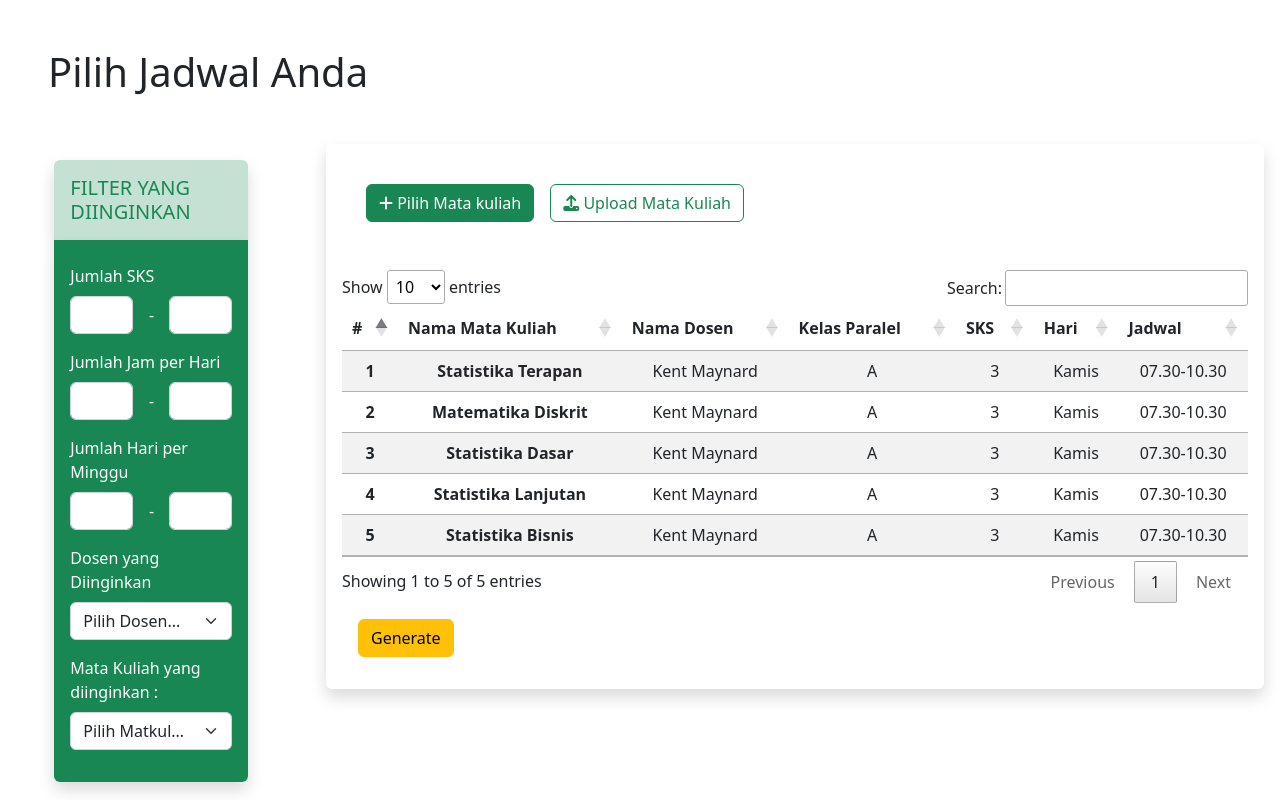
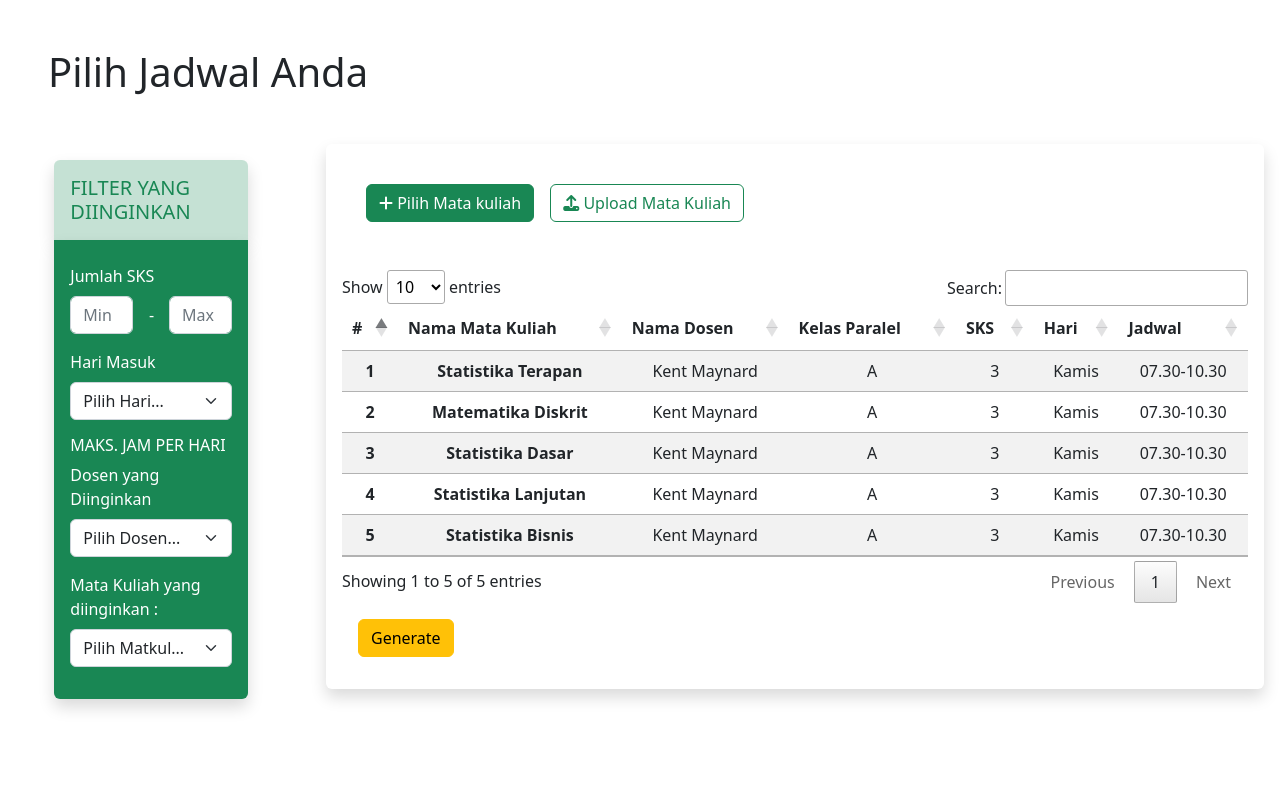
Before and after one commit to ChrisJulLimantoro/Scheduller-Project, a Flask app: page /pilihJadwal in a window 1280 px wide. Run offline with Flask 3, Linux system fonts and the light colour scheme; some libraries are stand-ins or nearby versions.

Commit message:
+ filtering maksimal jam per hari

```diff
--- a/templates/pilihJadwal.html
+++ b/templates/pilihJadwal.html
@@ -19,6 +19,54 @@
       $(".generateButton").click(function () {
         $(".loader").show().delay(2000).fadeOut();
         $(".boxHasil").hide().delay(2000).fadeIn();
+      });
+
+      $("#senin").click(function () {
+        if ($("#senin").is(":checked")) {
+          $(".jamSenin").css("display", "block");
+        } else {
+          $(".jamSenin").css("display", "none");
+        }
+      })
+
+      $("#selasa").click(function () {
+        if ($("#selasa").is(":checked")) {
+          $(".jamSelasa").css("display", "block");
+        } else {
+          $(".jamSelasa").css("display", "none");
+        }
+      })
+
+      $("#rabu").click(function () {
+        if ($("#rabu").is(":checked")) {
+          $(".jamRabu").css("display", "block");
+        } else {
+          $(".jamRabu").css("display", "none");
+        }
+      })
+
+      $("#kamis").click(function () {
+        if ($("#kamis").is(":checked")) {
+          $(".jamKamis").css("display", "block");
+        } else {
+          $(".jamKamis").css("display", "none");
+        }
+      })
+
+      $("#jumat").click(function () {
+        if ($("#jumat").is(":checked")) {
+          $(".jamJumat").css("display", "block");
+        } else {
+          $(".jamJumat").css("display", "none");
+        }
+      })
+
+      $("#sabtu").click(function () {
+        if ($("#sabtu").is(":checked")) {
+          $(".jamSabtu").css("display", "block");
+        } else {
+          $(".jamSabtu").css("display", "none");
+        }
       })
     })
   </script>
@@ -82,6 +130,14 @@
     #uploadLabel:hover {
       cursor: pointer;
     }
+
+    .inputJam {
+      width: 3em;
+    }
+
+    .jamHari {
+      display: none;
+    }
   </style>
 
 </head>
@@ -105,25 +161,104 @@
           <!-- Jumlah SKS -->
           <label for="">Jumlah SKS</label>
           <div class="input-group mt-2 mb-3">
-            <input type="text" aria-label="sksAwal" class="form-control rounded">
+            <input type="text" aria-label="sksAwal" class="form-control rounded" placeholder="Min">
             <p class="mx-3 my-auto"> - </p>
-            <input type="text" aria-label="sksAkhir" class="form-control rounded">
+            <input type="text" aria-label="sksAkhir" class="form-control rounded" placeholder="Max">
           </div>
 
           <!-- Jumlah Jam per hari  -->
-          <label for="">Jumlah Jam per Hari</label>
+          <!-- <label for="">Jumlah Jam per Hari</label>
           <div class="input-group mt-2 mb-3">
             <input type="text" aria-label="jamMulai" class="form-control rounded">
             <p class="mx-3 my-auto"> - </p>
             <input type="text" aria-label="jamSelesai" class="form-control rounded">
+          </div> -->
+
+          <!-- Hari Masuk  -->
+          <label for="">Hari Masuk</label>
+          <div class="multipleSelection mt-2 mb-3">
+            <div class="selectBox" onclick="showCheckBoxHari()">
+              <select class="form-select">
+                <option>Pilih Hari...</option>
+              </select>
+              <div class="overSelect"></div>
+            </div>
+            <div id="checkBoxHari" class="checkBox bg-white text-dark rounded px-3 my-3 py-2">
+              <label for="senin">
+                <input type="checkbox" class="inputHari form-check-input" id="senin" />
+                Senin
+              </label>
+              <label for="selasa">
+                <input type="checkbox" class="inputHari form-check-input" id="selasa" />
+                Selasa
+              </label>
+              <label for="rabu">
+                <input type="checkbox" class="inputHari form-check-input" id="rabu" />
+                Rabu
+              </label>
+              <label for="kamis">
+                <input type="checkbox" class="inputHari form-check-input" id="kamis" />
+                Kamis
+              </label>
+              <label for="jumat">
+                <input type="checkbox" class="inputHari form-check-input" id="jumat" />
+                Jumat
+              </label>
+              <label for="sabtu">
+                <input type="checkbox" class="inputHari form-check-input" id="sabtu" />
+                Sabtu
+              </label>
+            </div>
           </div>
 
-          <!-- Jumlah Hari per Minggu  -->
-          <label for="">Jumlah Hari per Minggu</label>
-          <div class="input-group mt-2 mb-3">
-            <input type="text" aria-label="hariMulai" class="form-control rounded">
-            <p class="mx-3 my-auto"> - </p>
-            <input type="text" aria-label="hariSelesai" class="form-control rounded">
+          <!-- JAM PER HARI -->
+          <h6>MAKS. JAM PER HARI</h6>
+          <!-- SENIN -->
+          <div class="row jamHari jamSenin">
+            <label for="jamSenin" class="col-sm-6 col-form-label">Senin</label>
+            <div class="col-sm-6">
+              <input type="number" class="form-control" id="jamSenin">
+            </div>
+          </div>
+
+          <!-- SELASA -->
+          <div class="row mt-1 jamHari jamSelasa">
+            <label for="jamSelasa" class="col-sm-6 col-form-label">Selasa</label>
+            <div class="col-sm-6">
+              <input type="number" class="form-control" id="jamSelasa">
+            </div>
+          </div>
+
+          <!-- RABU -->
+          <div class="row mt-1 jamHari jamRabu">
+            <label for="jamRabu" class="col-sm-6 col-form-label">Rabu</label>
+            <div class="col-sm-6">
+              <input type="number" class="form-control" id="jamRabu">
+            </div>
+          </div>
+
+          <!-- KAMIS -->
+          <div class="row mt-1 jamHari jamKamis">
+            <label for="jamKamis" class="col-sm-6 col-form-label">Kamis</label>
+            <div class="col-sm-6">
+              <input type="number" class="form-control" id="jamKamis">
+            </div>
+          </div>
+
+          <!-- JUMAT -->
+          <div class="row mt-1 jamHari jamJumat">
+            <label for="jamJumat" class="col-sm-6 col-form-label">Jumat</label>
+            <div class="col-sm-6">
+              <input type="number" class="form-control" id="jamJumat">
+            </div>
+          </div>
+
+          <!-- SABTU -->
+          <div class="row mt-1 jamHari jamSabtu">
+            <label for="jamSabtu" class="col-sm-6 col-form-label">Sabtu</label>
+            <div class="col-sm-6">
+              <input type="number" class="form-control" id="jamSabtu">
+            </div>
           </div>
 
           <!-- Dosen yang Diinginkan  -->
@@ -295,8 +430,8 @@
 
       <!-- table hasil 1 -->
       <div class="row">
-        <div class="col-3"></div>
-        <div class="mt-4 mt-5 col-9 boxHasil">
+        <div class="col-md-3 col-1"></div>
+        <div class="mt-4 mt-5 col-md-9 col-11 boxHasil">
           <h2 style="margin-top: 0.7em">Pilihan Pertama</h2>
           <br>
           <table class="table table-striped text-center" id="table1" style="margin-top: 1em;">
@@ -398,6 +533,18 @@
     }
   }
 
+  function showCheckBoxHari() {
+    var checkBoxHari = document.getElementById("checkBoxHari");
+
+    if (show) {
+      checkBoxHari.style.display = "block";
+      show = false;
+    } else {
+      checkBoxHari.style.display = "none";
+      show = true;
+    }
+  }
+
   function showCheckboxMatkul() {
     var checkboxMatkul = document.getElementById("checkBoxMatkul");
 
```
